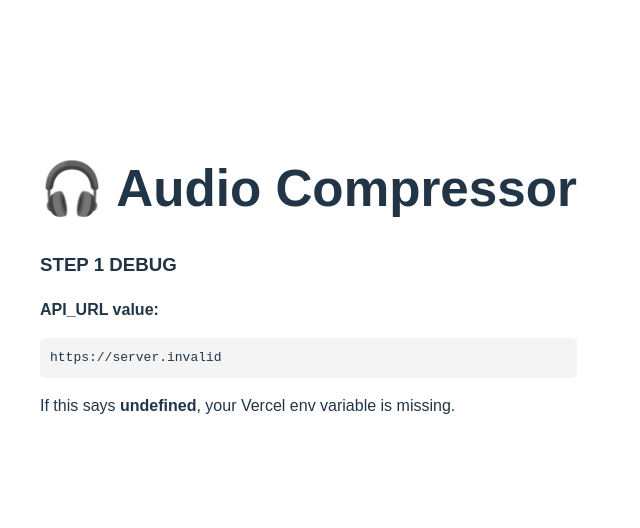
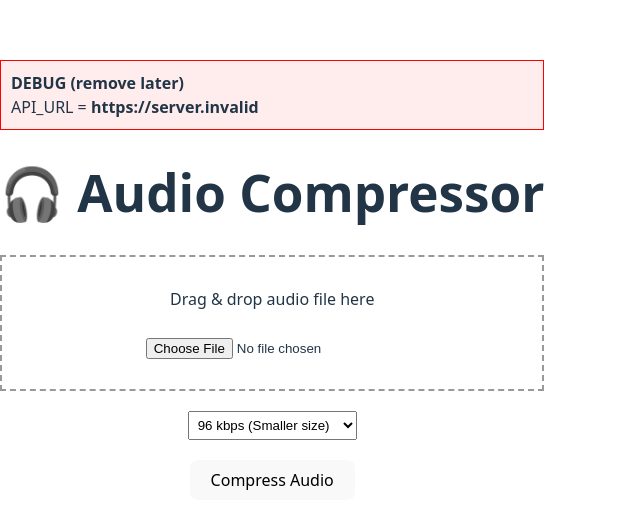
Before and after one commit to arishashiraz/Audio-website, a React (Vite) app in the folder react/audio-compressor-react/: page / in a window 1280 px wide. Shown: the part 120-648 px from the top of the page, without its empty margins (0-640 px from the left). Built offline with nearby package versions, Linux system fonts and the light colour scheme; no server answers.

Commit message:
error handling

```diff
--- a/react/audio-compressor-react/src/App.jsx
+++ b/react/audio-compressor-react/src/App.jsx
@@ -1,35 +1,99 @@
-import { useEffect } from "react";
-
-const API_URL = import.meta.env.VITE_API_URL;
+import { useState } from "react";
 
 function App() {
-  useEffect(() => {
-    console.log("API_URL =", API_URL);
-  }, []);
+  const [file, setFile] = useState(null);
+  const [bitrate, setBitrate] = useState("96");
+  const [error, setError] = useState("");
+
+  const API_URL = import.meta.env.VITE_API_URL;
+
+  const handleCompress = async () => {
+    setError("");
+
+    if (!file) {
+      setError("No file selected");
+      return;
+    }
+
+    try {
+      const formData = new FormData();
+      formData.append("audio", file);
+      formData.append("bitrate", bitrate);
+
+      const response = await fetch(`${API_URL}/compress`, {
+        method: "POST",
+        body: formData,
+      });
+
+      if (!response.ok) {
+        throw new Error("Request failed");
+      }
+
+      // We are NOT handling response yet
+      // This step is only for API_URL verification
+      console.log("Request sent successfully");
+    } catch (err) {
+      console.error(err);
+      setError("Failed to fetch");
+    }
+  };
 
   return (
-    <div style={{ padding: "40px", fontFamily: "Arial" }}>
+    <div style={{ maxWidth: "600px", margin: "40px auto", textAlign: "center" }}>
+      {/* 🔴 DEBUG BLOCK – MUST APPEAR */}
+      <div
+        style={{
+          background: "#ffecec",
+          border: "1px solid red",
+          padding: "10px",
+          marginBottom: "20px",
+          textAlign: "left",
+        }}
+      >
+        <b>DEBUG (remove later)</b>
+        <br />
+        API_URL = <b>{String(API_URL)}</b>
+      </div>
+
       <h1>🎧 Audio Compressor</h1>
 
-      <h3>STEP 1 DEBUG</h3>
-
-      <p>
-        <strong>API_URL value:</strong>
-      </p>
-
-      <pre
+      <div
         style={{
-          background: "#f4f4f4",
-          padding: "10px",
-          borderRadius: "5px",
+          border: "2px dashed #999",
+          padding: "30px",
+          marginBottom: "20px",
         }}
       >
-        {String(API_URL)}
-      </pre>
+        Drag & drop audio file here
+        <br />
+        <br />
+        <input
+          type="file"
+          accept="audio/*"
+          onChange={(e) => setFile(e.target.files[0])}
+        />
+      </div>
 
-      <p>
-        If this says <b>undefined</b>, your Vercel env variable is missing.
-      </p>
+      <select
+        value={bitrate}
+        onChange={(e) => setBitrate(e.target.value)}
+        style={{ padding: "5px", marginBottom: "20px" }}
+      >
+        <option value="64">64 kbps (Very small)</option>
+        <option value="96">96 kbps (Smaller size)</option>
+        <option value="128">128 kbps (Balanced)</option>
+        <option value="192">192 kbps (High quality)</option>
+      </select>
+
+      <br />
+
+      <button onClick={handleCompress} style={{ padding: "8px 20px" }}>
+        Compress Audio
+      </button>
+
+      {error && (
+        <p style={{ color: "red", marginTop: "15px" }}>❌ {error}</p>
+      )}
     </div>
   );
 }
```
